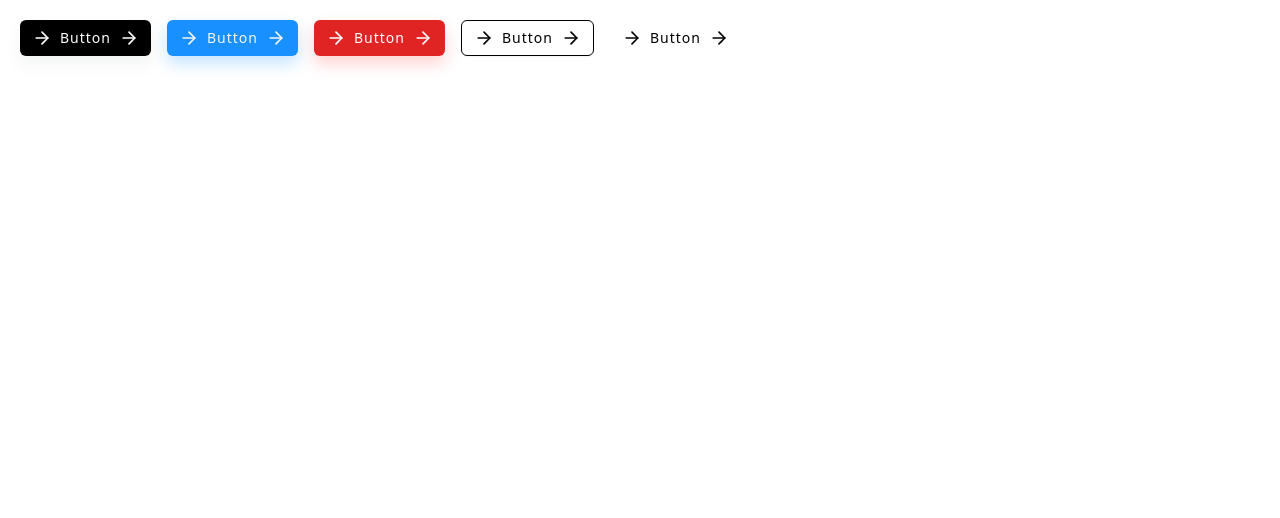
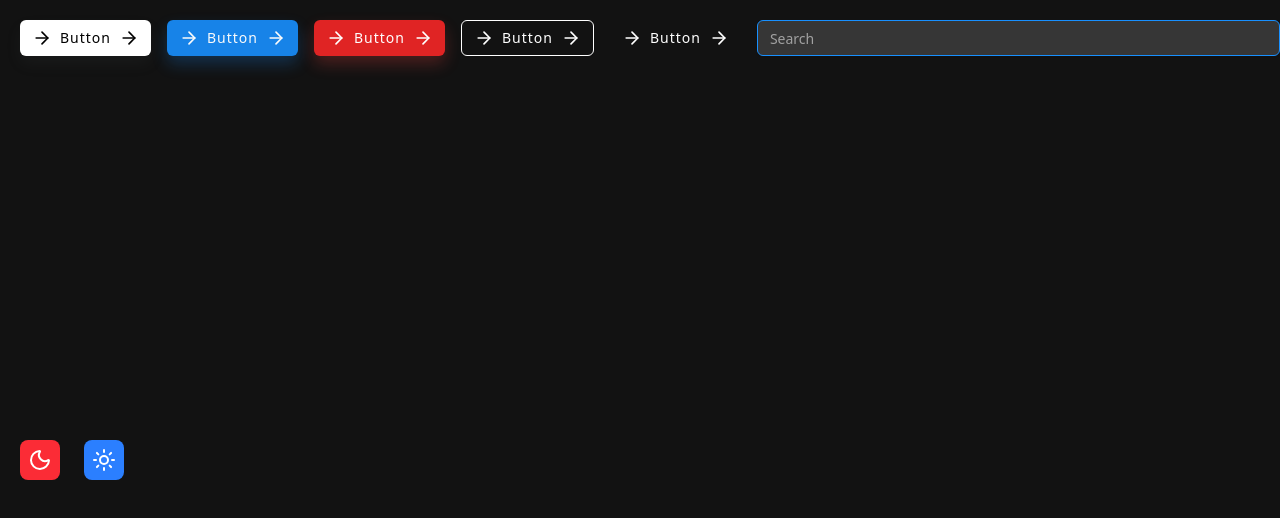
Before and after one commit to paulinasprojects/sona-ui, a React (Vite) app: page / in a window 1280 px wide. Shown: the top 518 px of the page. Built offline with nearby package versions, Linux system fonts and the light colour scheme.

Commit message:
added input component

```diff
--- a/lib/Button/Button.tsx
+++ b/lib/Button/Button.tsx
@@ -2,7 +2,7 @@ import { ButtonVariants } from "./types";
 import { cn } from "../lib/utils";
 import type { VariantProps } from "class-variance-authority";
 
-export const Button = ({
+const Button = ({
   className,
   children,
   size,
@@ -20,3 +20,7 @@ export const Button = ({
     </button>
   )
 }
+
+Button.displayName = "Button"
+
+export { Button, ButtonVariants }
--- a/lib/Button/types.ts
+++ b/lib/Button/types.ts
@@ -4,9 +4,9 @@ export const ButtonVariants = cva(
   {
     variants: {
       variant: {
-        primary: "bg-primary text-white hover:bg-primary/80 shadow-[0px_8px_16px_0px_rgba(103,110,118,8%)]",
-        secondary: "bg-secondary-foreground hover:bg-secondary-foreground/90 text-secondary shadow-[0px_8px_16px_0px_rgba(24,144,255,24%)]",
-        danger: "bg-danger text-white hover:bg-danger/90  shadow-[0px_8px_16px_0px_rgba(255,72,66,24%)]",
+        primary: "bg-primary text-white dark:bg-white dark:text-black hover:bg-primary/80 shadow-[0px_8px_16px_0px_rgba(103,110,118,8%)]",
+        secondary: "bg-secondary-foreground hover:bg-secondary-foreground/90 dark:bg-secondary-foreground/90 dark:hover:bg-secondary-foreground/80 text-secondary dark:text-foreground shadow-[0px_8px_16px_0px_rgba(24,144,255,24%)]",
+        danger: "bg-danger text-white hover:bg-danger/90 dark:bg-danger shadow-[0px_8px_16px_0px_rgba(255,72,66,24%)]",
         outline: "border bg-transparent shadow-xs hover:bg-accent hover:text-accent-foreground",
         ghost: "hover:bg-accent hover:text-accent-foreground",
       },
--- /dev/null
+++ b/lib/Input/input.tsx
@@ -0,0 +1,25 @@
+import React from 'react'
+import { cn } from '../lib/utils';
+
+export type InputProps = React.InputHTMLAttributes<HTMLInputElement>
+
+const Input = React.forwardRef<HTMLInputElement, InputProps>(
+  ({ className, type, ...props }, ref) => {
+    return (
+      <input
+        type={type}
+        className={cn(
+          "file:text-foreground placeholder:text-sm placeholder:text-muted-foreground selection:bg-primary selection:text-primary-foreground dark:bg-input border-secondary-foreground h-9 w-full min-w-0 rounded-sm border bg-transparent px-3 py-1 text-base shadow-xs transition-[color,box-shadow] outline-none file:inline-flex file:h-7 file:border-0 file:bg-transparent file:text-sm file:font-medium disabled:pointer-events-none disabled:cursor-not-allowed disabled:opacity-50 md:text-sm",
+          "focus-visible:border-secondary-foreground focus-visible:ring-secondary-foreground focus-visible:ring-[1.5px]",
+          "aria-invalid:ring-danger/20 dark:aria-invalid:ring-danger/40 aria-invalid:border-danger",
+          className
+        )}
+        ref={ref}
+        {...props}
+      />
+    )
+  }
+)
+Input.displayName = "Input"
+
+export { Input }
--- a/lib/main.ts
+++ b/lib/main.ts
@@ -1,3 +1,4 @@
 export {Button} from './Button/Button';
 export { ButtonVariants } from './Button/types';
+export {Input} from './Input/input';
 import "./tailwind.css"
--- a/package.json
+++ b/package.json
@@ -1,7 +1,8 @@
 {
   "name": "sonaui",
-  "version": "0.0.3",
+  "version": "0.1.6",
   "type": "module",
+  "license": "MIT",
   "files": [
     "dist"
   ],
--- a/src/App.tsx
+++ b/src/App.tsx
@@ -1,8 +1,12 @@
-import { Button } from "sona-ui"
-import { ArrowRight } from 'lucide-react';
+import { Button } from "sona-ui";
+import { Input } from "../lib/Input/input";
+import { ArrowRight } from 'lucide-react'
+import { ThemeProvider } from "./context/theme-provider";
+import { ModeToggle } from "./components/theme-toggle";
 
 function App() {
   return (
+    <ThemeProvider defaultTheme='dark' storageKey='vite-ui-theme'>
       <div className="mt-5 ml-5 flex gap-4 max-sm:flex-col max-sm:ml-0">
         <Button variant="primary" size={"default"}>
           <ArrowRight className="size-5" /> Button <ArrowRight className="size-5" />
@@ -19,7 +23,12 @@ function App() {
         <Button variant="ghost" size={"default"}>
           <ArrowRight className="size-5" /> Button <ArrowRight className="size-5" />
         </Button>
+        <Input placeholder='Search' />
       </div>
+      <div className="mt-96 ml-5">
+        <ModeToggle />
+      </div>
+    </ThemeProvider>
 
   )
 }
--- /dev/null
+++ b/src/components/theme-toggle.tsx
@@ -0,0 +1,18 @@
+import { Moon, Sun } from "lucide-react"
+import { useTheme } from "../context/theme-provider";
+
+
+export function ModeToggle() {
+  const { setTheme } = useTheme()
+
+  return (
+    <div className="flex gap-6">
+      <button className="flex gap-4 bg-red-500 p-2 rounded-md" onClick={() => setTheme("dark")}>
+        <Moon />
+      </button>
+      <button className="flex gap-4 bg-blue-500 p-2 rounded-md" onClick={() => setTheme("light")}>
+        <Sun />
+      </button>
+    </div>
+  )
+}
--- /dev/null
+++ b/src/context/theme-provider.tsx
@@ -0,0 +1,73 @@
+import { createContext, useContext, useEffect, useState } from "react"
+
+type Theme = "dark" | "light" | "system"
+
+type ThemeProviderProps = {
+  children: React.ReactNode
+  defaultTheme?: Theme
+  storageKey?: string
+}
+
+type ThemeProviderState = {
+  theme: Theme
+  setTheme: (theme: Theme) => void
+}
+
+const initialState: ThemeProviderState = {
+  theme: "system",
+  setTheme: () => null,
+}
+
+const ThemeProviderContext = createContext<ThemeProviderState>(initialState)
+
+export function ThemeProvider({
+  children,
+  defaultTheme = "system",
+  storageKey = "vite-ui-theme",
+  ...props
+}: ThemeProviderProps) {
+  const [theme, setTheme] = useState<Theme>(
+    () => (localStorage.getItem(storageKey) as Theme) || defaultTheme
+  )
+
+  useEffect(() => {
+    const root = window.document.documentElement
+
+    root.classList.remove("light", "dark")
+
+    if (theme === "system") {
+      const systemTheme = window.matchMedia("(prefers-color-scheme: dark)")
+        .matches
+        ? "dark"
+        : "light"
+
+      root.classList.add(systemTheme)
+      return
+    }
+
+    root.classList.add(theme)
+  }, [theme])
+
+  const value = {
+    theme,
+    setTheme: (theme: Theme) => {
+      localStorage.setItem(storageKey, theme)
+      setTheme(theme)
+    },
+  }
+
+  return (
+    <ThemeProviderContext.Provider {...props} value={value}>
+      {children}
+    </ThemeProviderContext.Provider>
+  )
+}
+
+export const useTheme = () => {
+  const context = useContext(ThemeProviderContext)
+
+  if (context === undefined)
+    throw new Error("useTheme must be used within a ThemeProvider")
+
+  return context
+}
--- a/src/index.css
+++ b/src/index.css
@@ -1 +1,17 @@
 @import 'tailwindcss';
+
+:root {
+  color-scheme: light;
+}
+
+.dark {
+  color-scheme: dark;
+}
+
+
+/* Ensure dark mode variants work */
+@custom-variant dark {
+  &:where(.dark, .dark *) {
+    @slot;
+  }
+}
```
Also changed, not shown: lib/tailwind.css. Lines whose indentation alone changed are shown as unchanged.
